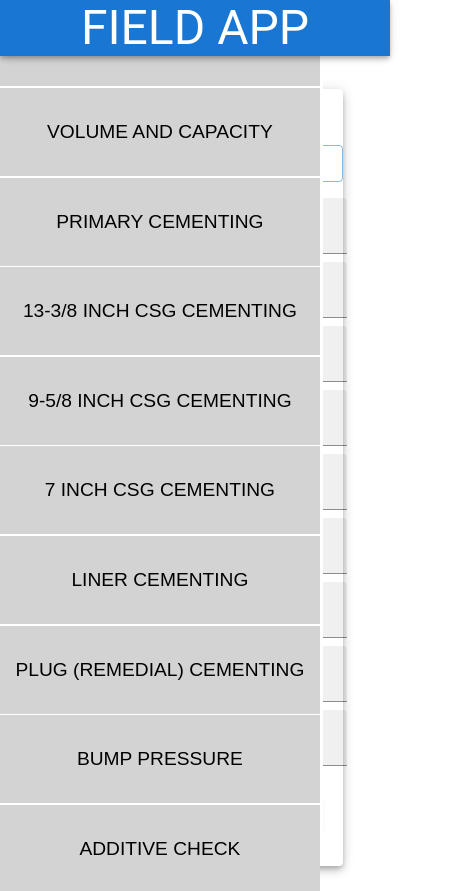
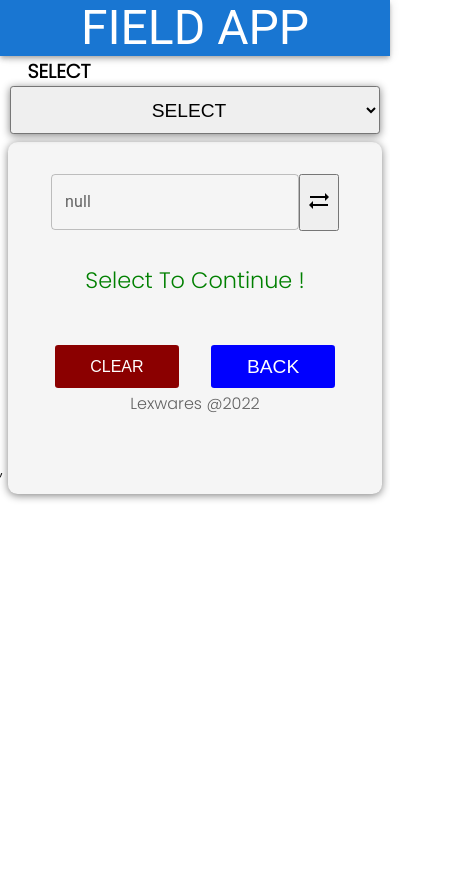
Before and after one commit to Alexcoder/riglex, a React (Create React App) app: page /select/bump-pressure in a window 390 px wide. Shown: the whole page, 449 px wide, since content can reach past the window. After the commit the page ends 844 px from the top, so only its background shows below. Built offline with nearby package versions, Linux system fonts and the light colour scheme.

Commit message:
refactor sidebar toggle

```diff
--- a/src/App.js
+++ b/src/App.js
@@ -36,16 +36,17 @@ function App() {
   }, [setMode,setNavMode, path])
 
   return (
-    <main onClick={()=> setSidebar(false)}>
+    <main>
       <Header />
-    <section >
+    <section onClick={()=> setSidebar(false)}>
+
       <div className="app_container">
       <section>
       {SideBarShow()}
       </section>
       <section>
       <Switch>
-       {/* <Route path="*" exact component={Redirect("/")}/> */}
+       <Route path="*" exact component={ConversionPage}/>
        <Route path="/" exact component={ConversionPage}/>
        <Route path="/select/field-unit-converter" exact component={ConversionPage}/>
        <Route path="/select/primary" exact component={FieldCementing}/>
--- a/src/components/SideBar/SideBar.css
+++ b/src/components/SideBar/SideBar.css
@@ -30,7 +30,7 @@
 @media screen and (max-width: 1024px){
     .sideBar_container{
         position : fixed;
-        top: 7;
+        top: 12;
         bottom: 0;
         width:82%;
         padding: 0.2rem 0.2rem 0.1rem 0rem;
--- a/src/state/context/Context.js
+++ b/src/state/context/Context.js
@@ -14,7 +14,7 @@ export const ContextProvider = ({children}) => {
   const [plug, setPlug] = useState(inputDataPlug)
   const [drillPipe, setDrillPipe] = useState(false)
   const [navMode, setNavMode] = useState("")
-  const [sidebar, setSidebar] = useState(true)
+  const [sidebar, setSidebar] = useState(false)
   const [showPlugResult, setShowPlugResult] = useState(false)
   const [showPrimaryResult, setShowPrimaryResult] = useState(false)
 
```
